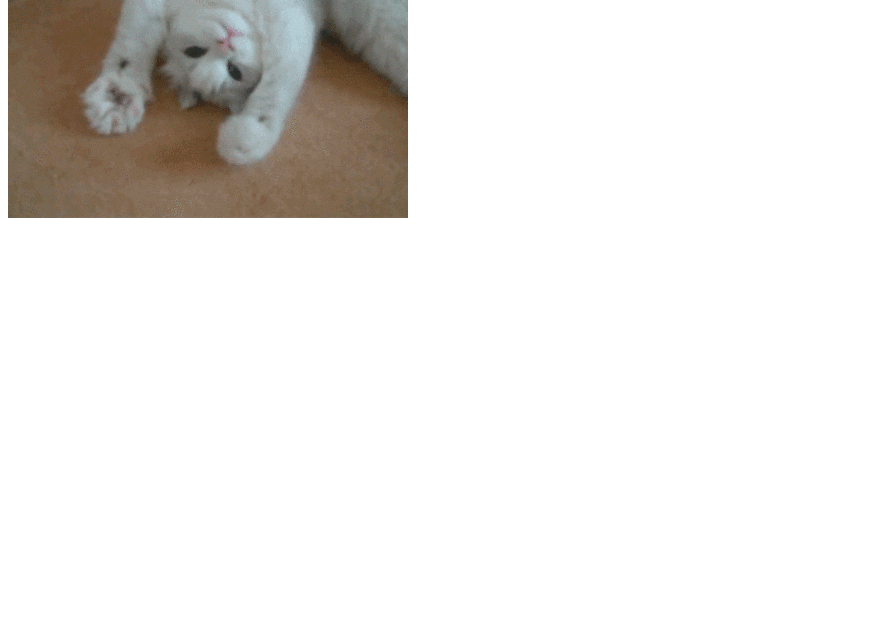
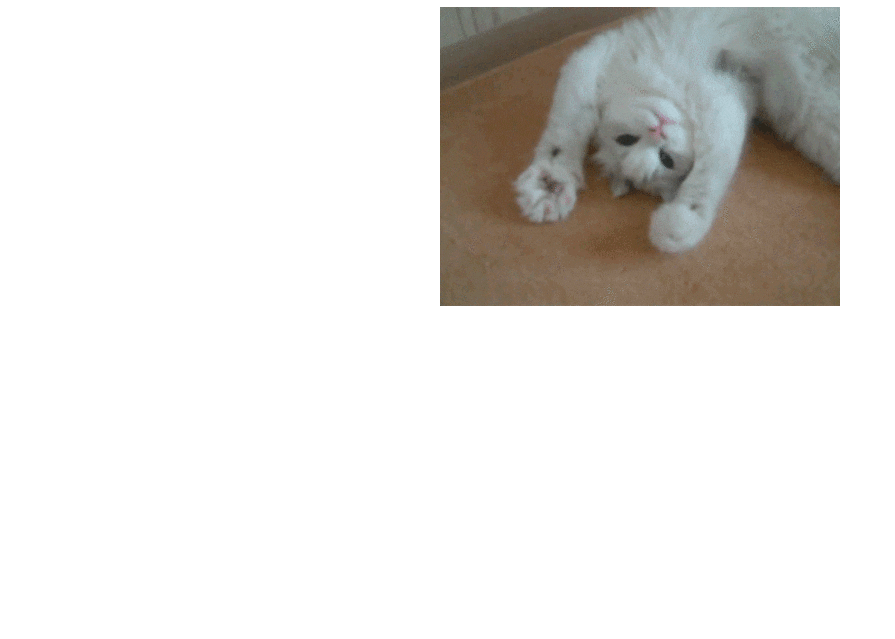
Before and after one commit to ZimehrAbbasi/zimehrabbasi.me, a plain HTML site: page index.html in a window 1280 px wide. Shown: the part 161-800 px from the top of the page, without its empty margins (0-895 px from the left). Drawn offline with Linux system fonts and the light colour scheme.

Commit message:
Added basic styling

```diff
--- a/index.html
+++ b/index.html
@@ -6,7 +6,7 @@
     <meta name="viewport" content="width=device-width, initial-scale=1.0" />
     <title>Zimehr Abbasi</title>
   </head>
-  <body>
+  <body style="padding-top: 5em; text-align: center">
     <h1>Welcome to zimehrabbasi.me<h1>
     <img src="images/cat.gif" alt="Insert cat gif here">
   </body>
```
